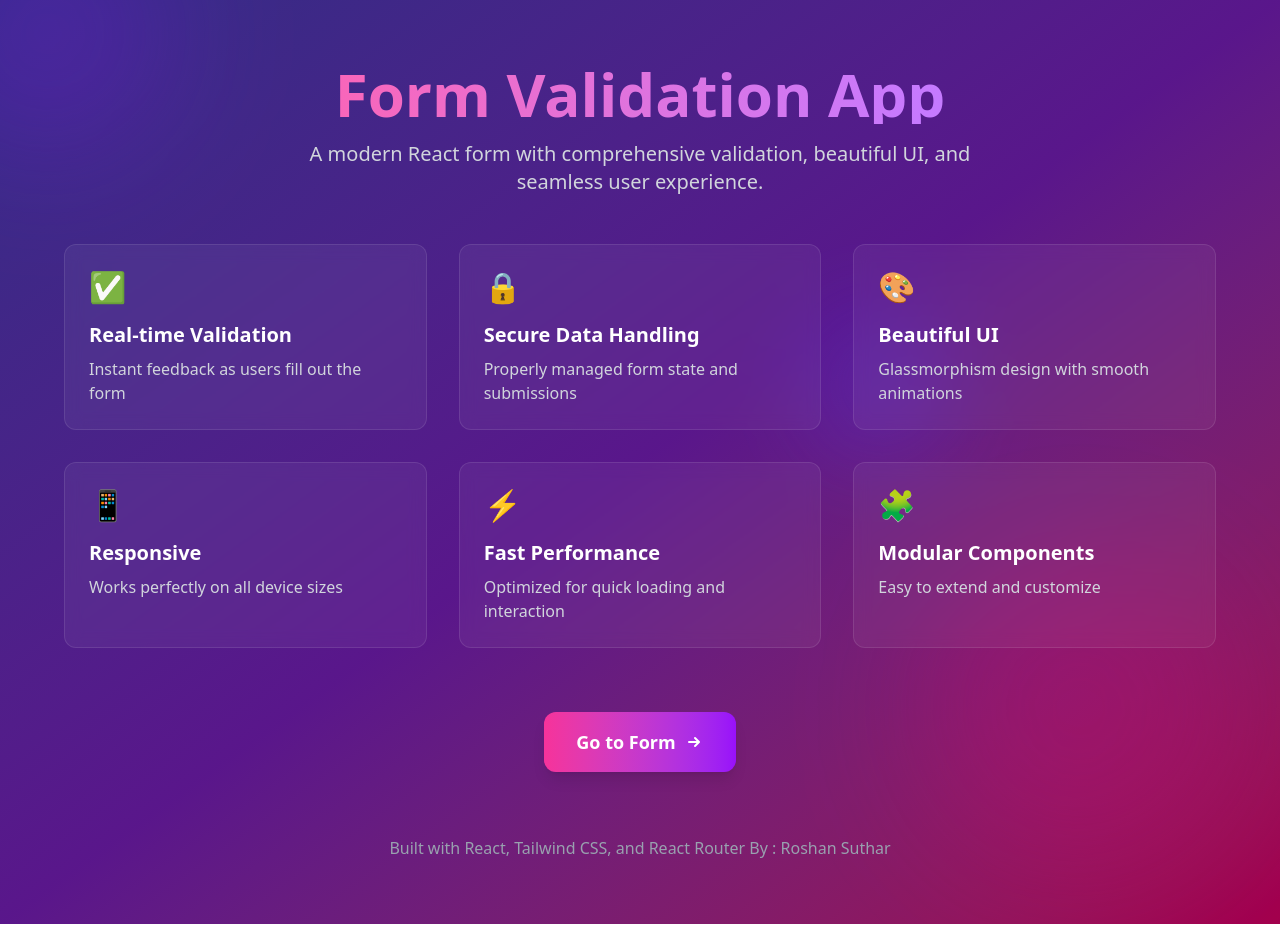
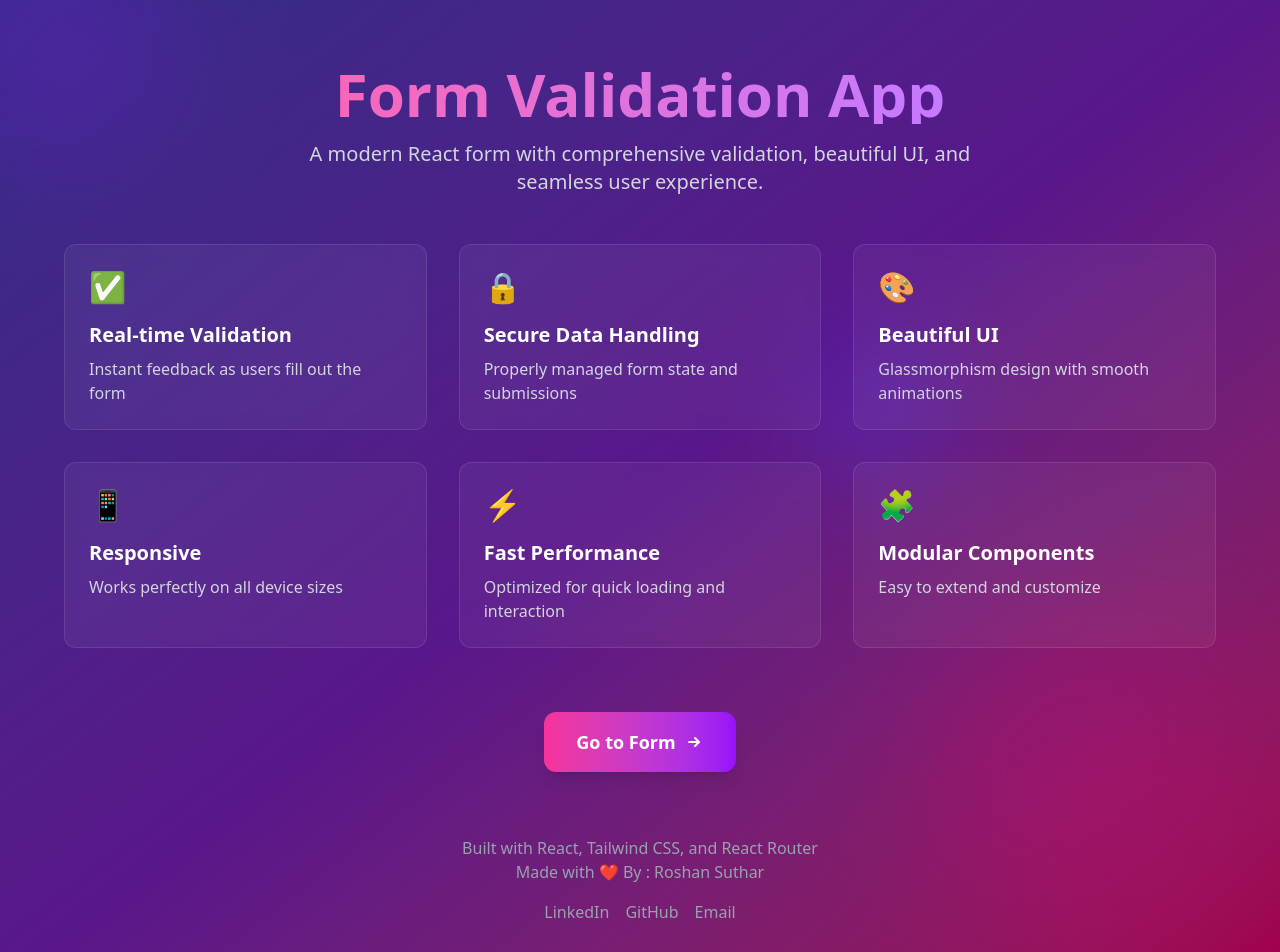
Before and after one commit to Roshansuthar1105/CSI-Form-Validation, a React (Vite) app: page / in a window 1280 px wide. Shown: the top 952 px of the page. Before the commit the page ends 924 px from the top, so only its background shows below. Built offline with nearby package versions, Linux system fonts and the light colour scheme.

Commit message:
Name edit

```diff
--- a/src/pages/Home.jsx
+++ b/src/pages/Home.jsx
@@ -80,7 +80,32 @@ export default function Home() {
 
         {/* Footer */}
         <footer className="mt-16 text-center text-gray-400">
-          <p>Built with React, Tailwind CSS, and React Router By : Roshan Suthar</p>
+          <p>Built with React, Tailwind CSS, and React Router </p>
+          <p> Made with ❤️ By : Roshan Suthar</p>
+          <div className="flex justify-center space-x-4 mt-4">
+            <a
+              href="https://www.linkedin.com/in/roshansuthar"
+              target="_blank"
+              rel="noopener noreferrer"
+              className="hover:text-gray-300 transition-colors"
+            >
+              LinkedIn
+            </a>
+            <a
+              href="https://github.com/roshansuthar1105"
+              target="_blank"
+              rel="noopener noreferrer"
+              className="hover:text-gray-300 transition-colors"
+            >
+              GitHub
+            </a>
+            <a
+              href="mailto:roshansuthar2023@gmail.com"
+              className="hover:text-gray-300 transition-colors"
+            >
+              Email
+            </a>
+          </div>
         </footer>
       </div>
 
```
